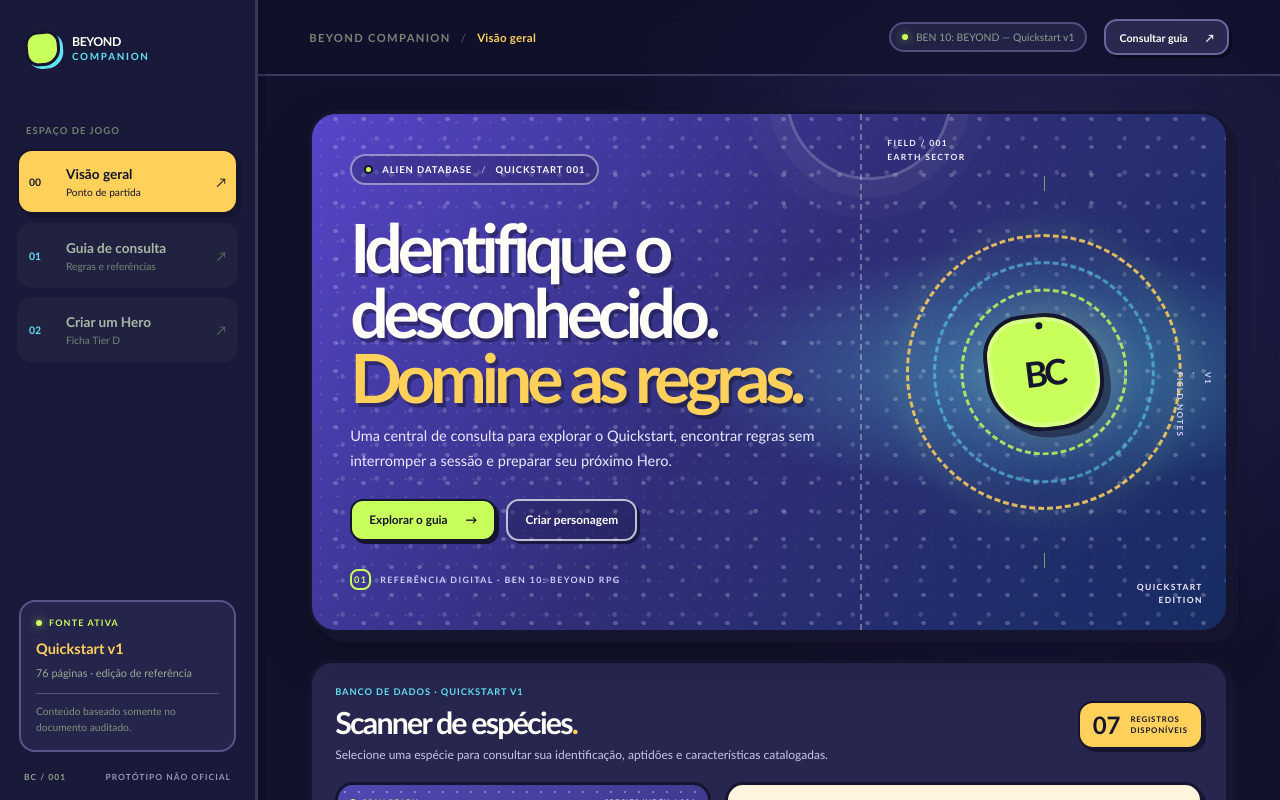
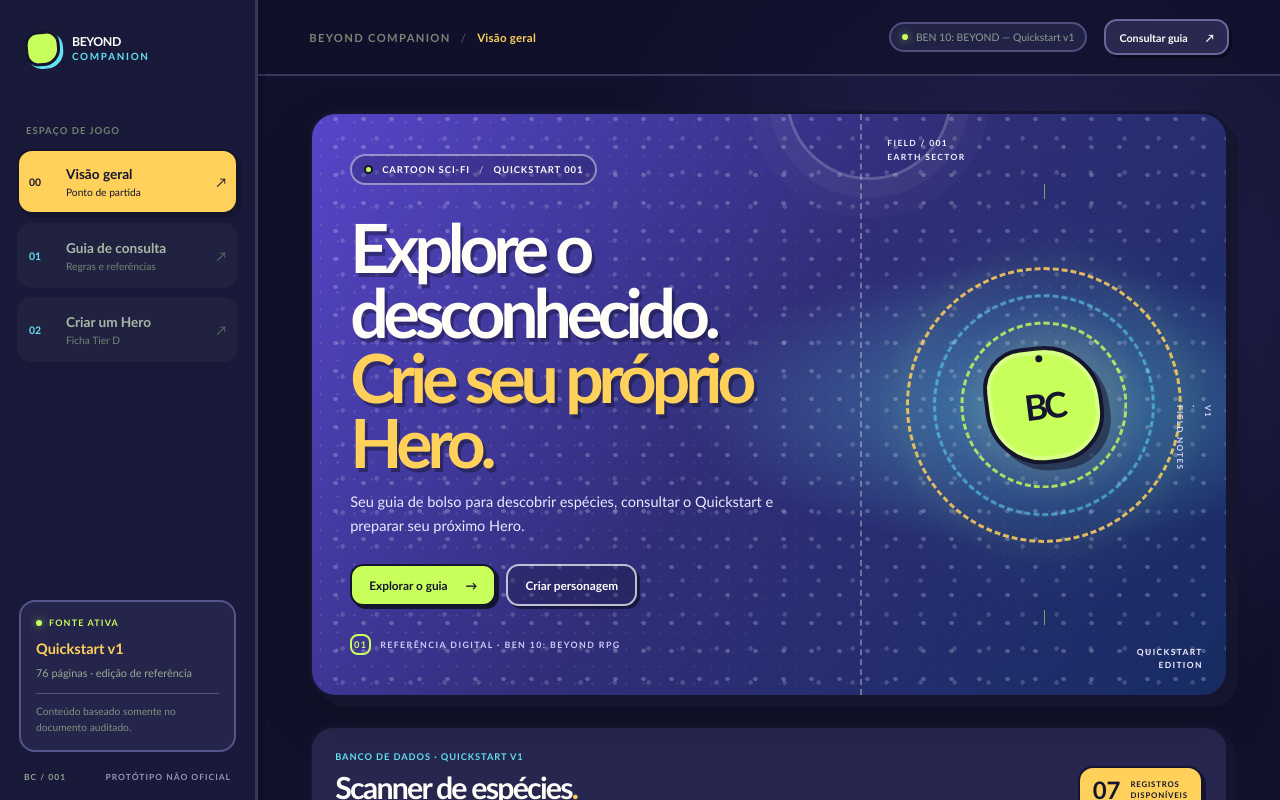
Before and after one commit to ZaraTakion/beyond-companion, a React (Vite) app: page / in a window 1280 px wide. Shown: the top 800 px of the page. Built offline with nearby package versions, Linux system fonts and the light colour scheme.

Commit message:
feat(ui): adapt dashboard copy to cartoon sci-fi guide

```diff
--- a/src/App.tsx
+++ b/src/App.tsx
@@ -85,9 +85,9 @@ export default function App() {
             <div className="dashboard">
               <section className="home-hero">
                 <div className="hero-copy">
-                  <div className="hero-eyebrow"><span className="hero-eyebrow-dot" /> ALIEN DATABASE <span>/</span> QUICKSTART 001</div>
-                  <h1>Identifique o desconhecido.<br /><em>Domine as regras.</em></h1>
-                  <p>Uma central de consulta para explorar o Quickstart, encontrar regras sem interromper a sessão e preparar seu próximo Hero.</p>
+                  <div className="hero-eyebrow"><span className="hero-eyebrow-dot" /> CARTOON SCI-FI <span>/</span> QUICKSTART 001</div>
+                  <h1>Explore o desconhecido.<br /><em>Crie seu próprio Hero.</em></h1>
+                  <p>Seu guia de bolso para descobrir espécies, consultar o Quickstart e preparar seu próximo Hero.</p>
                   <div className="hero-actions">
                     <button type="button" className="button button-dark" onClick={() => setTab('guide')}>Explorar o guia <span aria-hidden="true">→</span></button>
                     <button type="button" className="button button-outline-dark" onClick={() => setTab('builder')}>Criar personagem</button>
```
